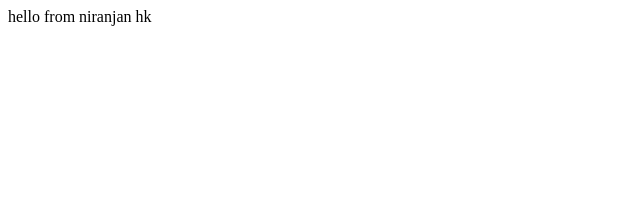
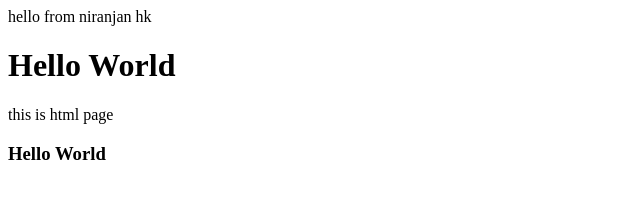
Before and after one commit to niranjanhk/niranjanhk.github.io, a plain HTML site: page index.html in a window 1280 px wide. Shown: the whole page, without its empty margins (0-640 px from the left). Drawn offline with Linux system fonts and the light colour scheme.

Commit message:
Update index.html

```diff
--- a/index.html
+++ b/index.html
@@ -1 +1,17 @@
 hello from niranjan hk
+
+<!DOCTYPE html>
+<html>
+    <head>
+        <title>Niranjan HK  </title>
+    </head>
+       <body>
+           <div>
+           <h1>Hello World</h1>
+           <p>this is html page</p>
+           <div>
+               <h3>Hello World</h3>
+           </div>
+        </div>
+       </body>
+</html>
```
